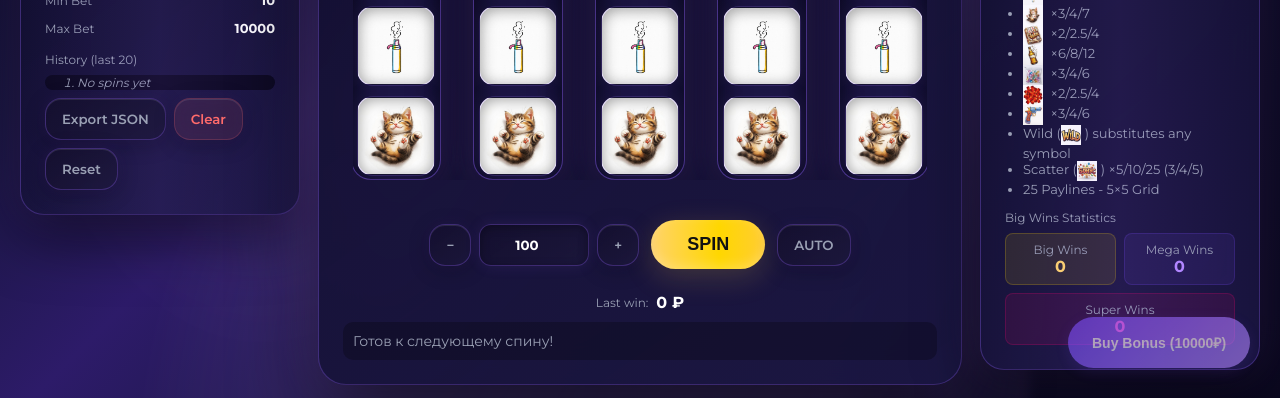
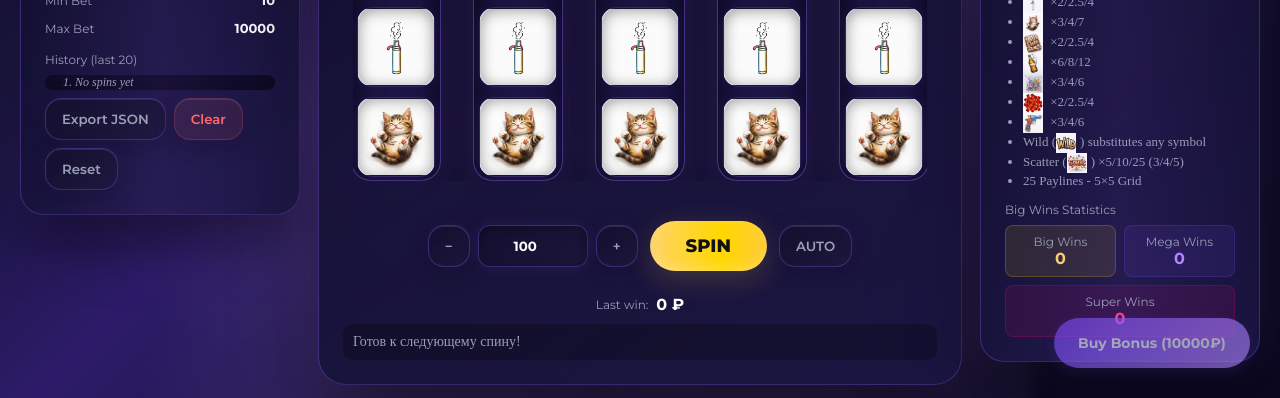
Before and after one commit to Pipata246/nerd, a plain HTML site: page index.html in a window 1280 px wide. Shown: the part 402-800 px from the top of the page. Drawn offline with Linux system fonts and the light colour scheme.

Commit message:
Update styles.css
Сменили шрифт мелких обозначений на times new roman

```diff
--- a/styles.css
+++ b/styles.css
@@ -15,7 +15,23 @@
 }
 /* Mobile-first reset */
 *{box-sizing:border-box}
-html,body{height:100%;margin:0;font-family:'Montserrat',system-ui,-apple-system,Segoe UI,Roboto,'Helvetica Neue',Arial;background:linear-gradient(135deg, #0b0820 0%, #1a1642 25%, #2d1b69 40%, #1a1642 60%, #0f0c29 80%, #0b0820 100%);background-size: cover;background-position: center;background-attachment: fixed;color:#e6e9f2;display:flex;align-items:center;justify-content:center;padding:0;min-height:100vh;overflow-x:hidden}
+html,body{height:100%;margin:0;font-family:'Times New Roman', Times, serif;background:linear-gradient(135deg, #0b0820 0%, #1a1642 25%, #2d1b69 40%, #1a1642 60%, #0f0c29 80%, #0b0820 100%);background-size: cover;background-position: center;background-attachment: fixed;color:#e6e9f2;display:flex;align-items:center;justify-content:center;padding:0;min-height:100vh;overflow-x:hidden}
+
+/* Headers and special elements keep Montserrat */
+h1, h2, h3, h4, h5, h6,
+.brand, .stat, .win-banner, .win-banner .sum,
+.sidebar-title, .modal-title, .btn, .bet-btn,
+#bet, #balance, #total-spins, #total-won, #total-profit,
+#bonus-spins, #last-win, #buy-bonus, #spin-text,
+#auto-spins, #max-bet, #min-bet, #max-bet-value,
+.bonus-text, .bonus-title, .bonus-cost {
+  font-family: 'Montserrat', sans-serif;
+}
+
+/* Buttons and inputs */
+button, input, select, textarea, .btn, .bet-btn, .line-pill {
+  font-family: 'Montserrat', sans-serif;
+}
 /* Animated smoke background */
 body::before{
   content: '';
```
